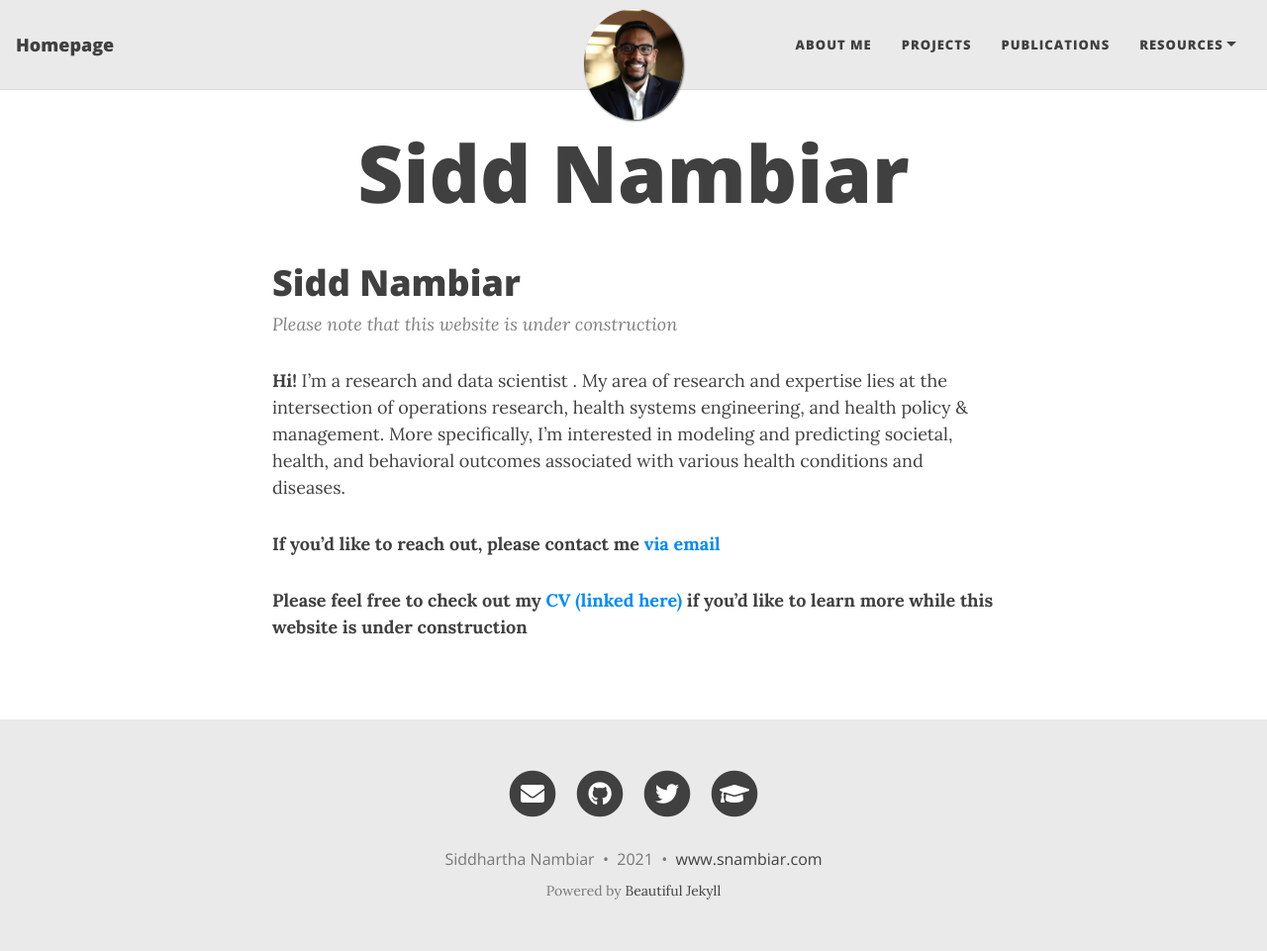
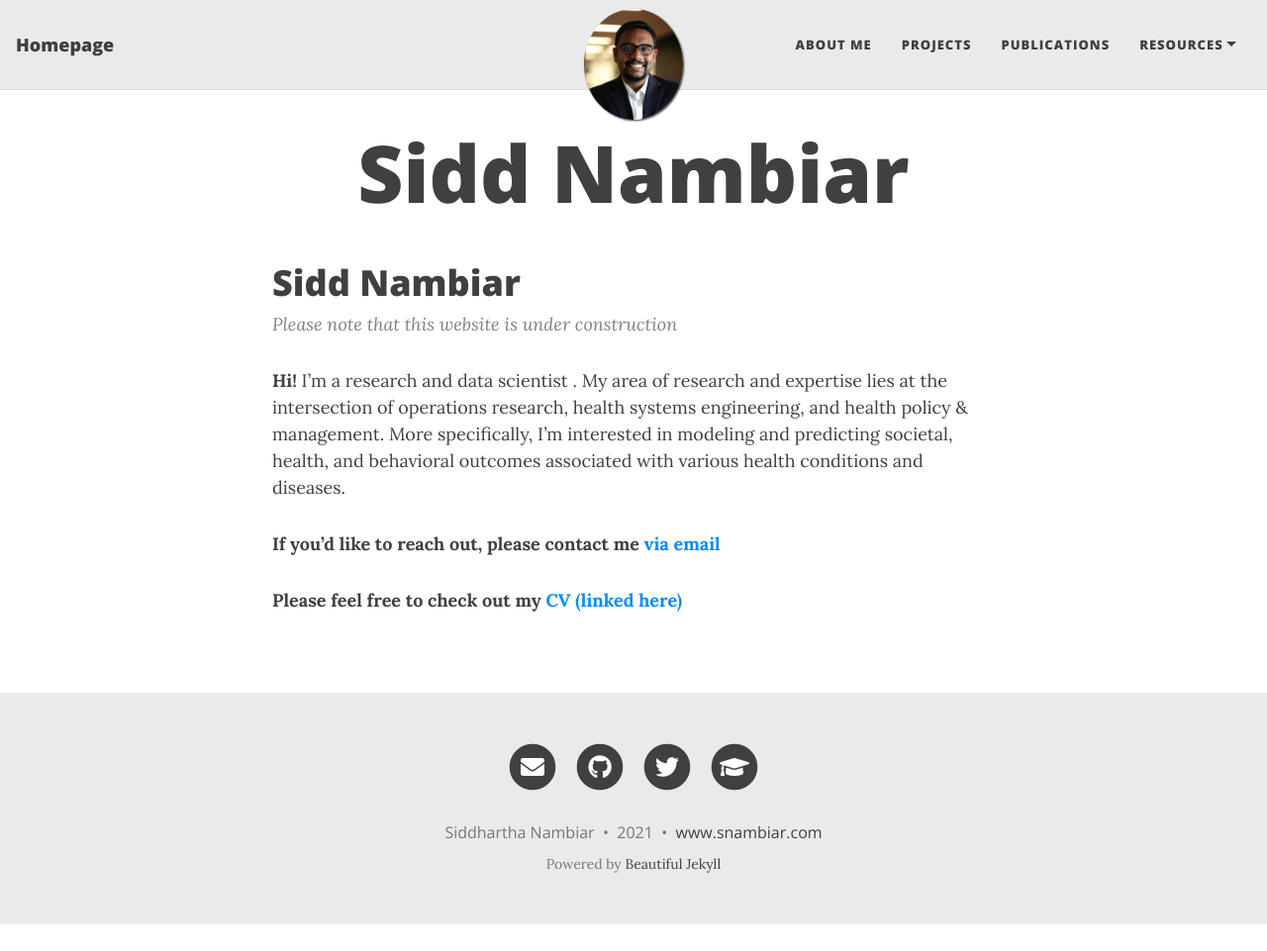
Before and after one commit to sidscorp/snambiar, a Jekyll site: the page built from index.md, in a window 1280 px wide and 961 px high. Shown: the whole window at 99% size. Built offline with Jekyll 4.4.1, drawn with Linux system fonts in a browser that asks for light colours; nearby versions of some CDN libraries; our own code applies the rules of GitHub Pages for plain Markdown files; the list of posts is cut into pages by our own code.

Commit message:
Update index.md

```diff
--- a/index.md
+++ b/index.md
@@ -5,4 +5,4 @@
 
 **If you'd like to reach out, please contact me [via email](mailto:Siddhartha.Nambiar@MedStar.Net)**
 
-**Please feel free to check out my <a href="https://drive.google.com/file/d/1XscZT_aIRIrRBNAjQ4H1L254XA4KG6cW/view" target="_blank">CV (linked here)</a> if you'd like to learn more while this website is under construction**
+**Please feel free to check out my <a href="https://drive.google.com/file/d/1XscZT_aIRIrRBNAjQ4H1L254XA4KG6cW/view" target="_blank">CV (linked here)</a>**
```
